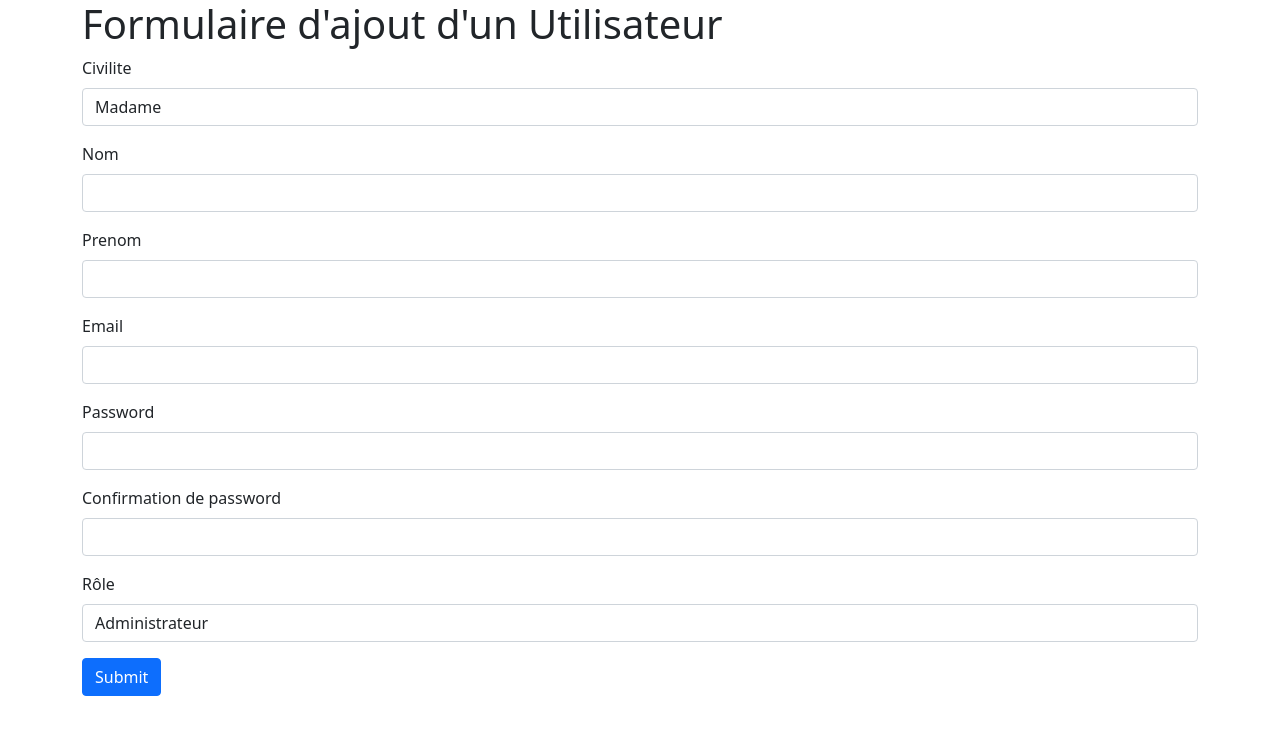
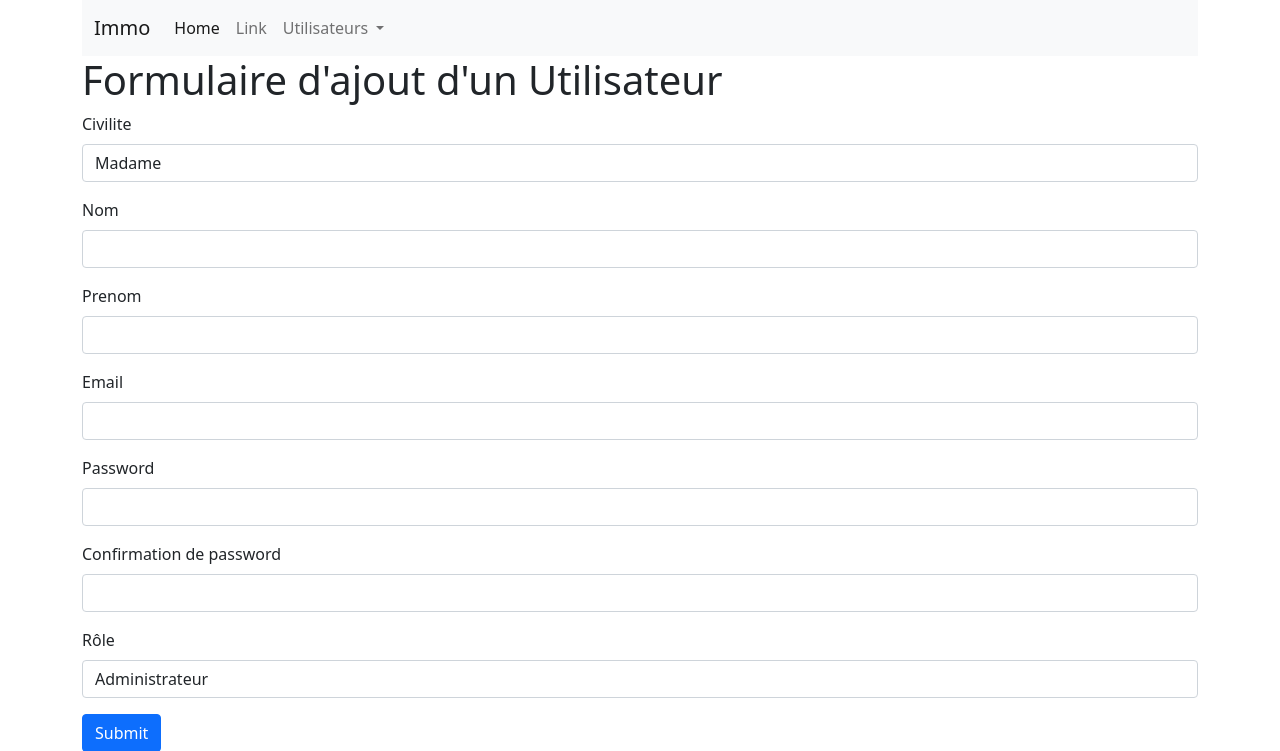
Before and after one commit to david-alpha/immo, a PHP site: page /formUser.php in a window 1280 px wide. Shown: the top 751 px of the page. Run offline with PHP 8.4, Linux system fonts and the light colour scheme.

Commit message:
ajout du menu

```diff
--- a/formUser.php
+++ b/formUser.php
@@ -4,6 +4,11 @@ include 'template/base-head.php';
 
  <body>
 		<div class="container">
+			<!-- insertion du menu - debut -->
+			<?php
+				include 'template/menu.php';
+			?>
+			<!-- insertion du menu - fin -->
 		<h1> Formulaire d'ajout d'un Utilisateur  </h1>
 		<form action="php/ajoutUser.php" method="post">
 		  <div class="mb-3">
@@ -59,5 +64,11 @@ include 'template/base-head.php';
 		  }
 		  }
 	</script>
+	<!-- insertion js --- debut -->
+	<?php
+	include 'template/base-footer.php';
+	?>
+	<!-- insertion js --- fin -->
+
     </body>
 </html>
--- /dev/null
+++ b/template/base-footer.php
@@ -0,0 +1 @@
+<script src="https://cdn.jsdelivr.net/npm/bootstrap@5.0.1/dist/js/bootstrap.bundle.min.js" integrity="sha384-gtEjrD/SeCtmISkJkNUaaKMoLD0//ElJ19smozuHV6z3Iehds+3Ulb9Bn9Plx0x4" crossorigin="anonymous"></script>
--- /dev/null
+++ b/template/menu.php
@@ -0,0 +1,27 @@
+<nav class="navbar navbar-expand-lg navbar-light bg-light">
+  <div class="container-fluid">
+    <a class="navbar-brand" href="#">Immo</a>
+    <button class="navbar-toggler" type="button" data-bs-toggle="collapse" data-bs-target="#navbarSupportedContent" aria-controls="navbarSupportedContent" aria-expanded="false" aria-label="Toggle navigation">
+      <span class="navbar-toggler-icon"></span>
+    </button>
+    <div class="collapse navbar-collapse" id="navbarSupportedContent">
+      <ul class="navbar-nav me-auto mb-2 mb-lg-0">
+        <li class="nav-item">
+          <a class="nav-link active" aria-current="page" href="#">Home</a>
+        </li>
+        <li class="nav-item">
+          <a class="nav-link" href="#">Link</a>
+        </li>
+        <li class="nav-item dropdown">
+          <a class="nav-link dropdown-toggle" href="#" id="navbarDropdown" role="button" data-bs-toggle="dropdown" aria-expanded="false">
+            Utilisateurs
+          </a>
+          <ul class="dropdown-menu" aria-labelledby="navbarDropdown">
+            <li><a class="dropdown-item" href="affiche.php">Liste</a></li>
+            <li><a class="dropdown-item" href="formUser.php">Création</a></li>
+          </ul>
+        </li>
+      </ul>
+    </div>
+  </div>
+</nav>
```
Also changed, not shown: affiche.php (renamed from affiche3.php).
